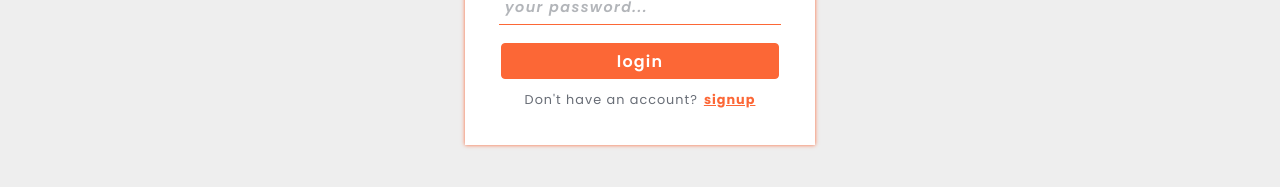
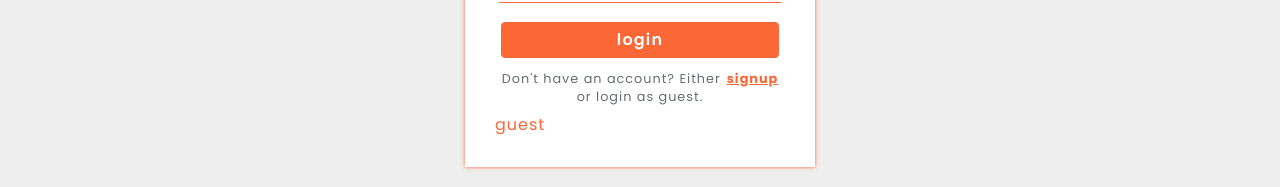
Before and after one commit to andbudha/blog-it-mern, a React (Vite) app in the folder client/: page /login in a window 1280 px wide. Shown: the part 433-620 px from the top of the page. Built offline with nearby package versions, Linux system fonts and the light colour scheme; no server answers.

Commit message:
guest log in button added/login as guest functionality implemented

```diff
--- a/client/src/pages/Login/Login.tsx
+++ b/client/src/pages/Login/Login.tsx
@@ -79,7 +79,14 @@ export const Login = () => {
       setLoginPasswordInputError(false);
     }
   };
-
+  const loginAsGuestHandler = () => {
+    const guestLoginValues: CommonLoginValues = {
+      email: import.meta.env.VITE_GUEST_EMAIL,
+      password: import.meta.env.VITE_GUEST_PASS,
+    };
+    logUserIn(guestLoginValues);
+    console.log(guestLoginValues);
+  };
   if (user) {
     return <Navigate to={'/'} />;
   }
@@ -130,11 +137,20 @@ export const Login = () => {
           </div>
           <div className={styles.info_box}>
             <p>
-              Don't have an account?
+              Don't have an account? Either
               <NavLink className={styles.login_link} to={'/signup'}>
                 signup
               </NavLink>
             </p>
+            <p>or login as guest.</p>
+          </div>
+          <div className={styles.guest_login_button_box}>
+            <div
+              className={styles.guest_login_button}
+              onClick={loginAsGuestHandler}
+            >
+              guest
+            </div>
           </div>
         </form>
       </div>
```
